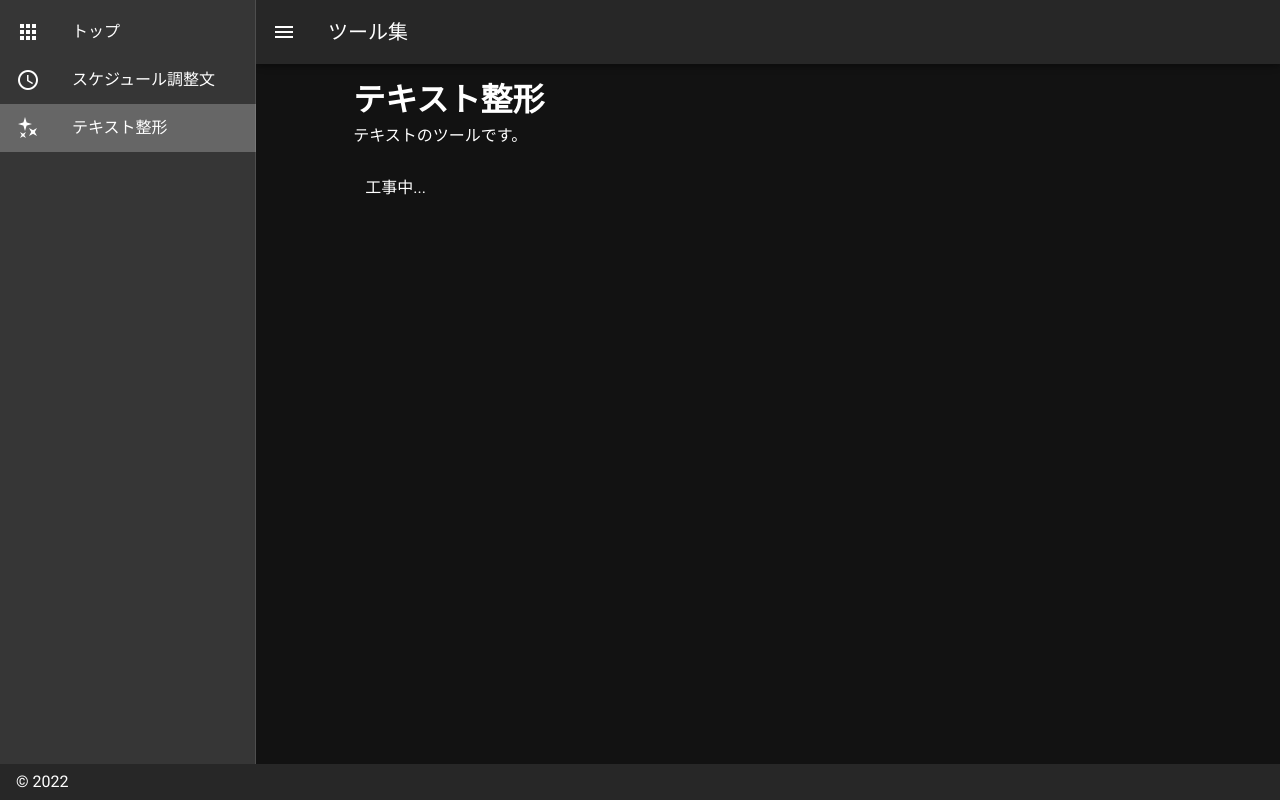
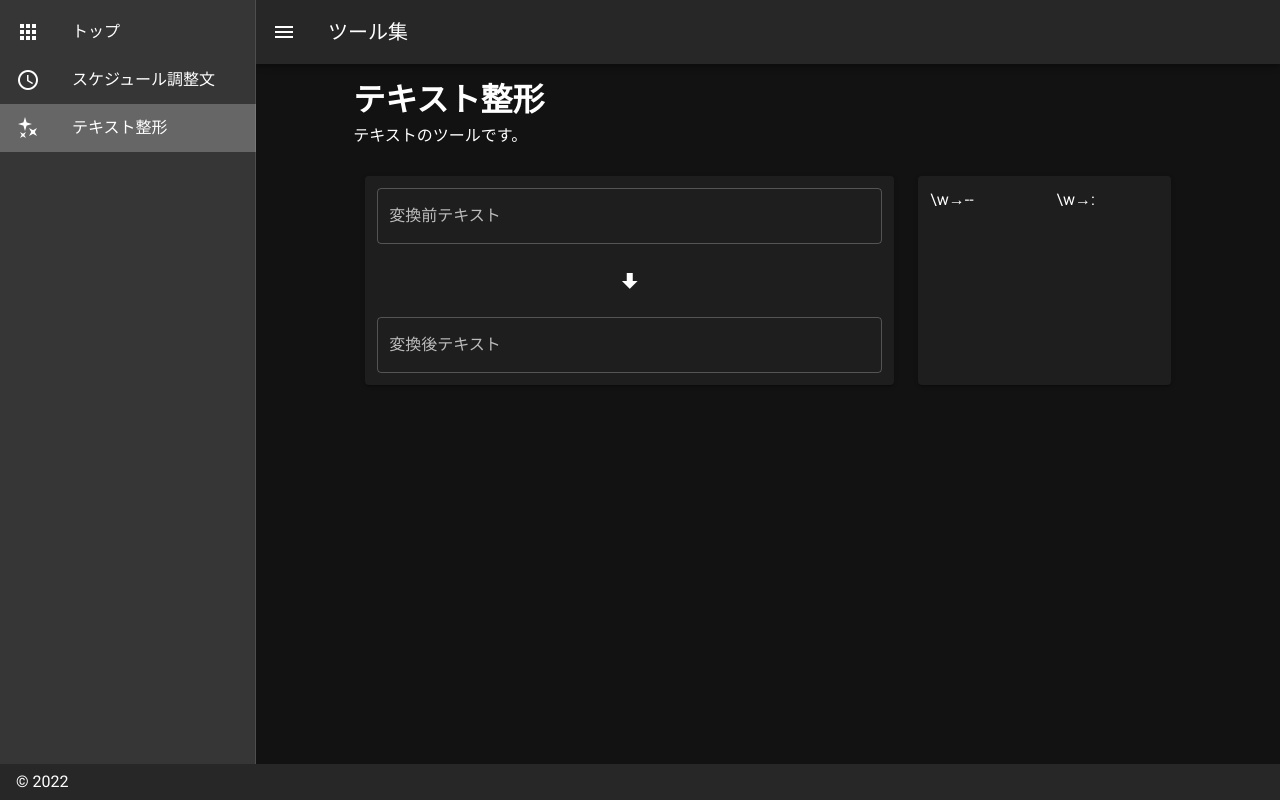
Before and after one commit to running1017/my-tools, a Nuxt app: page /text-formatter in a window 1280 px wide. Built offline with nearby package versions, Linux system fonts and the light colour scheme.

Commit message:
テキスト整形ページ作成

```diff
--- /dev/null
+++ b/assets/pages.js
@@ -0,0 +1,18 @@
+export default [
+  {
+    name: 'schedule',
+    title: 'スケジュール調整文',
+    description: '打ち合わせの日程調整時にメールで送る文面を作成するツールです。',
+    icon: 'mdi-clock-outline',
+    to: '/schedule',
+    img: 'schedule.png',
+  },
+  {
+    name: 'text-formatter',
+    title: 'テキスト整形',
+    description: 'テキストのツールです。',
+    icon: 'mdi-shimmer',
+    to: '/text-formatter',
+    img: 'text-formatter.png',
+  },
+]
--- a/assets/pages.ts
+++ /dev/null
@@ -1,16 +0,0 @@
-export default [
-  {
-    icon: 'mdi-clock-outline',
-    title: 'スケジュール調整文',
-    to: '/schedule',
-    img: 'schedule.png',
-    description: '打ち合わせの日程調整時にメールで送る文面を作成するツールです。',
-  },
-  {
-    icon: 'mdi-shimmer',
-    title: 'テキスト整形',
-    to: '/text-formatter',
-    img: 'text-formatter.png',
-    description: 'テキストのツールです。',
-  },
-]
--- /dev/null
+++ b/assets/textFunc.ts
@@ -0,0 +1,21 @@
+// 型宣言
+type rule = {
+  id: number
+  pattern: string
+  newSubstr: string
+  reg: boolean
+  all: boolean
+}
+
+export const replaceByRules = (before: string, rules: Array<rule>): string => {
+  /* ruleの配列の順序でreplaceを実行
+   */
+  const callbackFn = (previousStr: string, currentRule: rule): string => {
+    const regFlag = currentRule.all ? 'g' : 'i'
+    const pattern = currentRule.reg ? new RegExp(currentRule.pattern, regFlag) : currentRule.pattern
+    return currentRule.all
+      ? previousStr.replaceAll(pattern, currentRule.newSubstr)
+      : previousStr.replace(pattern, currentRule.newSubstr)
+  }
+  return rules.reduce(callbackFn, before)
+}
--- a/layouts/default.vue
+++ b/layouts/default.vue
@@ -38,7 +38,7 @@
 </template>
 
 <script>
-import pages from '@/assets/pages.ts'
+import pages from '~/assets/pages'
 
 export default {
   name: 'DefaultLayout',
--- a/nuxt.config.js
+++ b/nuxt.config.js
@@ -62,6 +62,9 @@ export default {
   // Vuetify module configuration: https://go.nuxtjs.dev/config-vuetify
   vuetify: {
     customVariables: ['~/assets/variables.scss'],
+    // treeShake: true,
+    // カスタムフォントをローカルで確認したい場合はtreeShake: true
+    // ビルドが重くなるのでコメントアウト
     theme: {
       dark: true,
       themes: {
--- a/pages/index.vue
+++ b/pages/index.vue
@@ -37,7 +37,7 @@
 </template>
 
 <script>
-import pages from '@/assets/pages.ts'
+import pages from '~/assets/pages'
 
 export default {
   name: 'IndexPage',
--- a/pages/schedule.vue
+++ b/pages/schedule.vue
@@ -60,9 +60,8 @@
 </template>
 
 <script>
-import pages from '@/assets/pages.ts'
-const thisPage = pages.find((p) => p.to === '/schedule')
-const { title, description } = thisPage
+import pages from '~/assets/pages'
+const { title, description } = pages.find((p) => p.name === 'schedule')
 
 export default {
   name: 'SchedulePage',
--- a/pages/text-formatter.vue
+++ b/pages/text-formatter.vue
@@ -7,25 +7,84 @@
       <p>{{ description }}</p>
     </v-row>
     <v-row>
-      <v-col>工事中...</v-col>
+      <v-col cols="12" md="8">
+        <v-card height="100%">
+          <v-container>
+            <v-row>
+              <v-col>
+                <v-textarea
+                  v-model="before"
+                  label="変換前テキスト"
+                  rows="1"
+                  auto-grow
+                  hide-details
+                  outlined
+                ></v-textarea>
+              </v-col>
+            </v-row>
+            <v-row>
+              <v-col class="text-center">
+                <v-icon>mdi-arrow-down-bold</v-icon>
+              </v-col>
+            </v-row>
+            <v-row>
+              <v-col>
+                <v-textarea
+                  v-model="after"
+                  label="変換後テキスト"
+                  rows="1"
+                  auto-grow
+                  hide-details
+                  readonly
+                  outlined
+                ></v-textarea>
+              </v-col>
+            </v-row>
+          </v-container>
+        </v-card>
+      </v-col>
+      <v-col cols="12" md="4">
+        <v-card height="100%">
+          <v-container>
+            <v-row>
+              <v-col v-for="rule in rules" :key="rule.id">
+                <div>
+                  <p>{{ rule.pattern }}→{{ rule.newSubstr }}</p>
+                </div>
+              </v-col>
+            </v-row>
+          </v-container>
+        </v-card>
+      </v-col>
     </v-row>
   </v-container>
 </template>
 
 <script>
-import pages from '@/assets/pages.ts'
-const thisPage = pages.find((p) => p.to === '/text-formatter')
-const { title, description } = thisPage
+import pages from '~/assets/pages'
+import { replaceByRules } from '~/assets/textFunc'
+const { title, description } = pages.find((p) => p.name === 'text-formatter')
 
 export default {
   name: 'TextFormatterPage',
   data: () => ({
     title,
     description,
+    before: '',
+    rules: [
+      { id: 0, pattern: '\\w', newSubstr: '--', reg: true, all: true },
+      { id: 1, pattern: '\\w', newSubstr: ':', reg: false, all: true },
+    ],
   }),
   head: () => ({
     title,
   }),
+  computed: {
+    after() {
+      return replaceByRules(this.before, this.rules)
+    },
+  },
+  methods: {},
 }
 </script>
 
```
